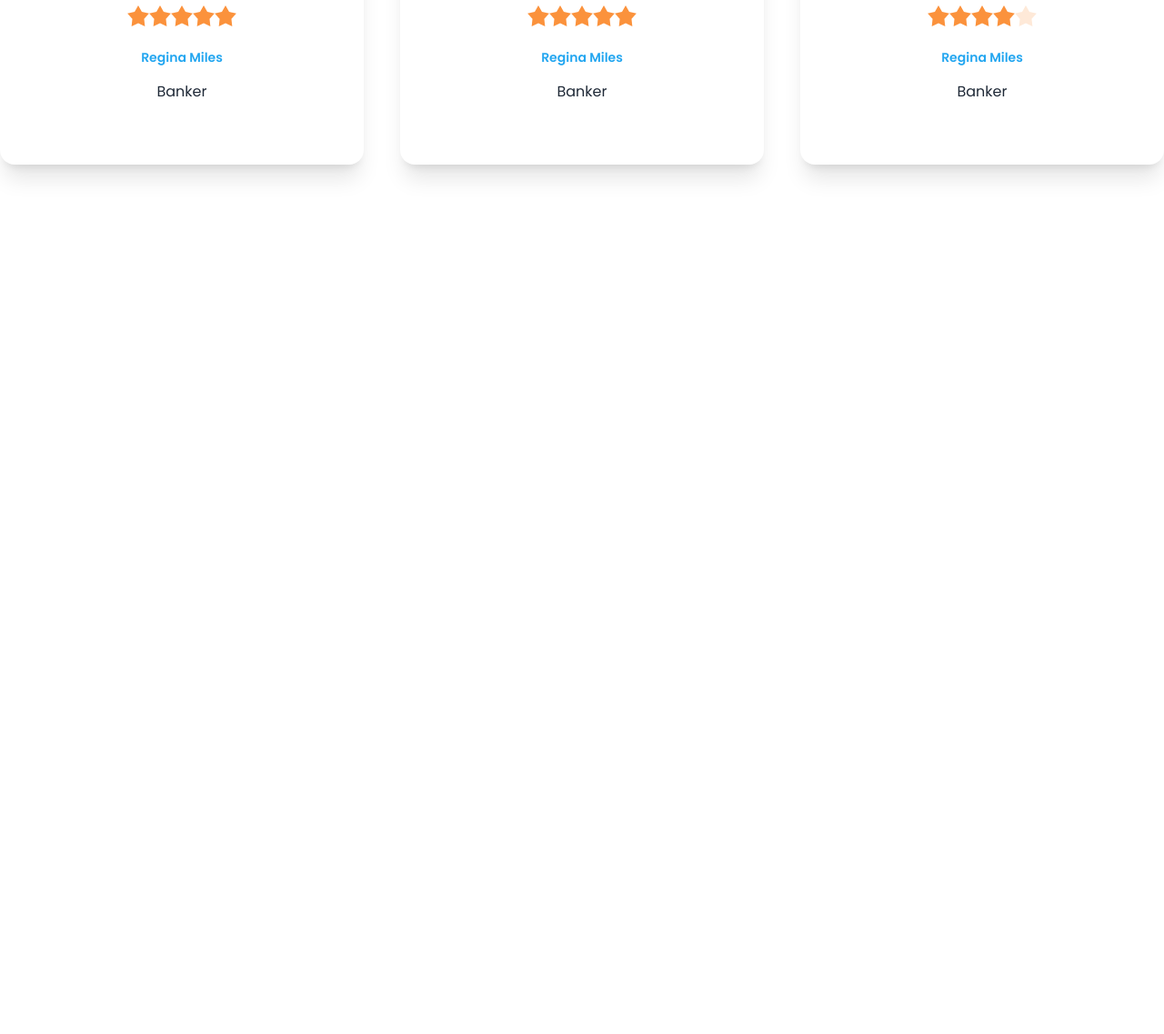
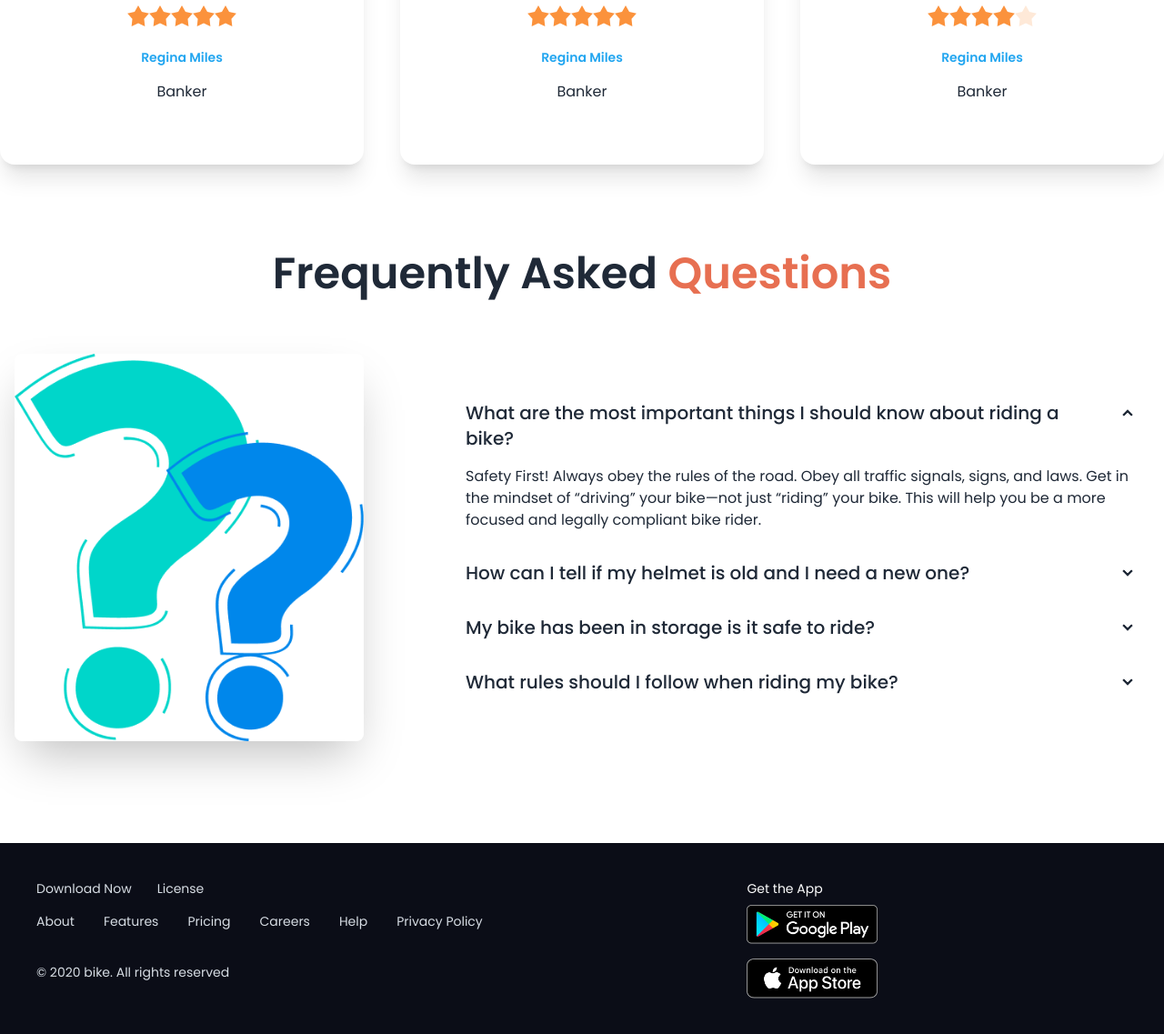
Before and after one commit to pujadasprema23/biker-zone-with-daisyui, a plain HTML site: page index.html in a window 1280 px wide. Shown: the part 2232-3369 px from the top of the page at 91% size. Before the commit the page ends 2509 px from the top, so only its background shows below. Drawn offline with nearby package versions, Linux system fonts and the light colour scheme.

Commit message:
added footer and faq

```diff
--- a/index.html
+++ b/index.html
@@ -307,9 +307,83 @@ goal for the month and year.</p>
 </div>
               </div>
              </section>
+             <!-- FAQ -->
+              <section class="my-24">
+                <h3 class="text-2xl md:text-5xl font-semibold text-center mb-12">Frequently Asked <span class="text-bike-primary">Questions</span></h3>
+                <div class="hero">
+  <div class="hero-content flex-col lg:gap-24 lg:flex-row">
+    <img
+      src="images/others/faq.png"
+      class="w-3/2 lg:max-w-sm rounded-lg shadow-2xl" />
+    <div>
+      <!-- first question -->
+     <div class="collapse collapse-arrow ">
+  <input type="radio" name="my-accordion-2" checked="checked" />
+  <div class="collapse-title text-xl font-medium">What are the most important things I should know about riding a bike?</div>
+  <div class="collapse-content">
+    <p>Safety First! Always obey the rules of the road. Obey all traffic signals, signs, and laws. Get in the mindset of “driving” your bike—not just “riding” your bike. This will help you be a more focused and legally compliant bike rider. </p>
+  </div>
+</div>
+<!-- second question -->
+<div class="collapse collapse-arrow ">
+  <input type="radio" name="my-accordion-2" />
+  <div class="collapse-title text-xl font-medium">How can I tell if my helmet is old and I need a new one?</div>
+  <div class="collapse-content">
+    <p>Safety First! Always obey the rules of the road. Obey all traffic signals, signs, and laws. Get in the mindset of “driving” your bike—not just “riding” your bike. This will help you be a more focused and legally compliant bike rider. </p>
+  </div>
+</div>
+<!-- third question -->
+<div class="collapse collapse-arrow ">
+  <input type="radio" name="my-accordion-2" />
+  <div class="collapse-title text-xl font-medium">My bike has been in storage is it safe to ride?</div>
+  <div class="collapse-content">
+    <p>Safety First! Always obey the rules of the road. Obey all traffic signals, signs, and laws. Get in the mindset of “driving” your bike—not just “riding” your bike. This will help you be a more focused and legally compliant bike rider. </p>
+  </div>
+</div>
+<!-- fourth question -->
+<div class="collapse collapse-arrow ">
+  <input type="radio" name="my-accordion-2" />
+  <div class="collapse-title text-xl font-medium">What rules should I follow when riding my bike?</div>
+  <div class="collapse-content">
+    <p>Safety First! Always obey the rules of the road. Obey all traffic signals, signs, and laws. Get in the mindset of “driving” your bike—not just “riding” your bike. This will help you be a more focused and legally compliant bike rider. </p>
+  </div>
+</div>
+    </div>
+  </div>
+</div>
+              </section>
     </main>
-    <footer>
-
-    </footer>
+    <footer class="footer bg-[#0B0D17] text-neutral-content p-10">
+  <aside>
+    <div>
+      <ul class="list-none flex gap-7">
+        <li>Download Now</li>
+        <li>License</li>
+      </ul>
+    </div>
+    <div>
+      <ul class="list-none flex gap-8 my-2">
+        <li>About</li>
+        <li>Features</li>
+        <li>Pricing</li>
+        <li>Careers</li>
+        <li>Help</li>
+        <li>Privacy Policy</li>
+      </ul>
+    </div>
+    <p class="my-5">© 2020 bike. All rights reserved</p>
+  </aside>
+  <nav>
+    <p class="font-thin text-white">Get the App</p>
+    <div class="grid grid-cols-1 gap-4">
+      <a>
+        <img class="w-36" src="images/others/android.png" alt="">
+      </a>
+      <a>
+        <img class="w-36" src="images/others/ios.png" alt="">
+      </a>
+    </div>
+  </nav>
+</footer>
 </body>
 </html>
```
